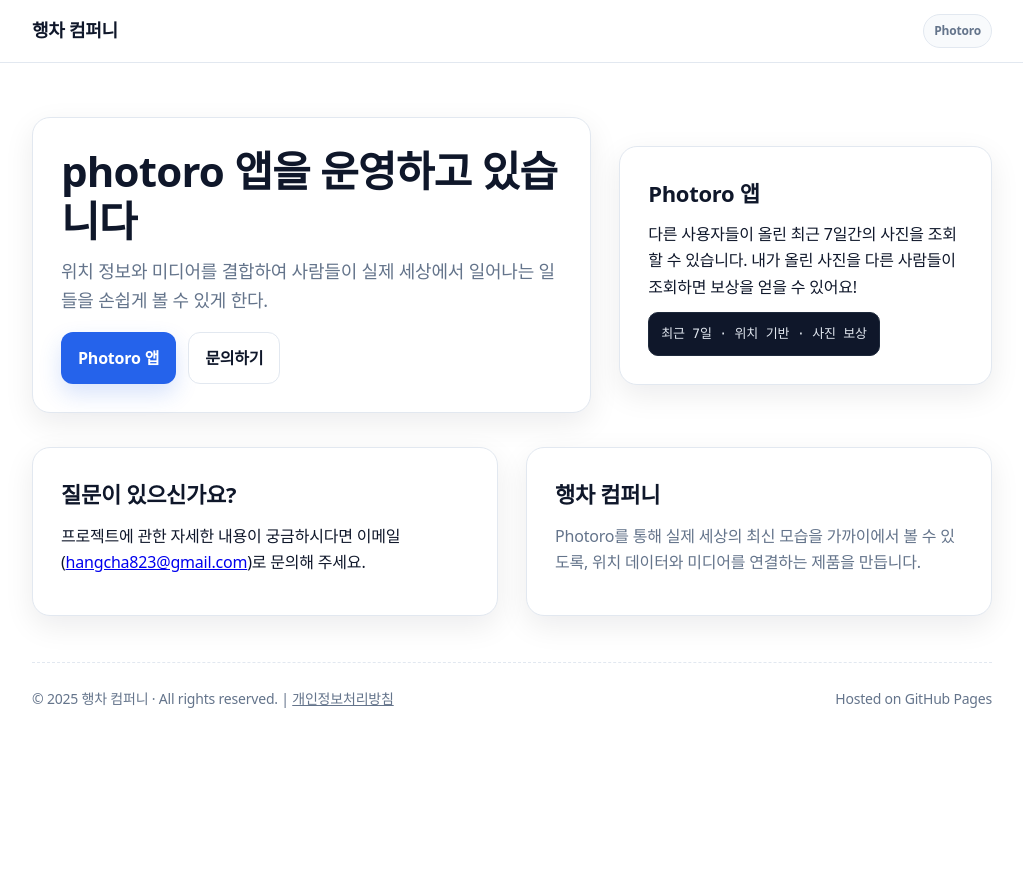
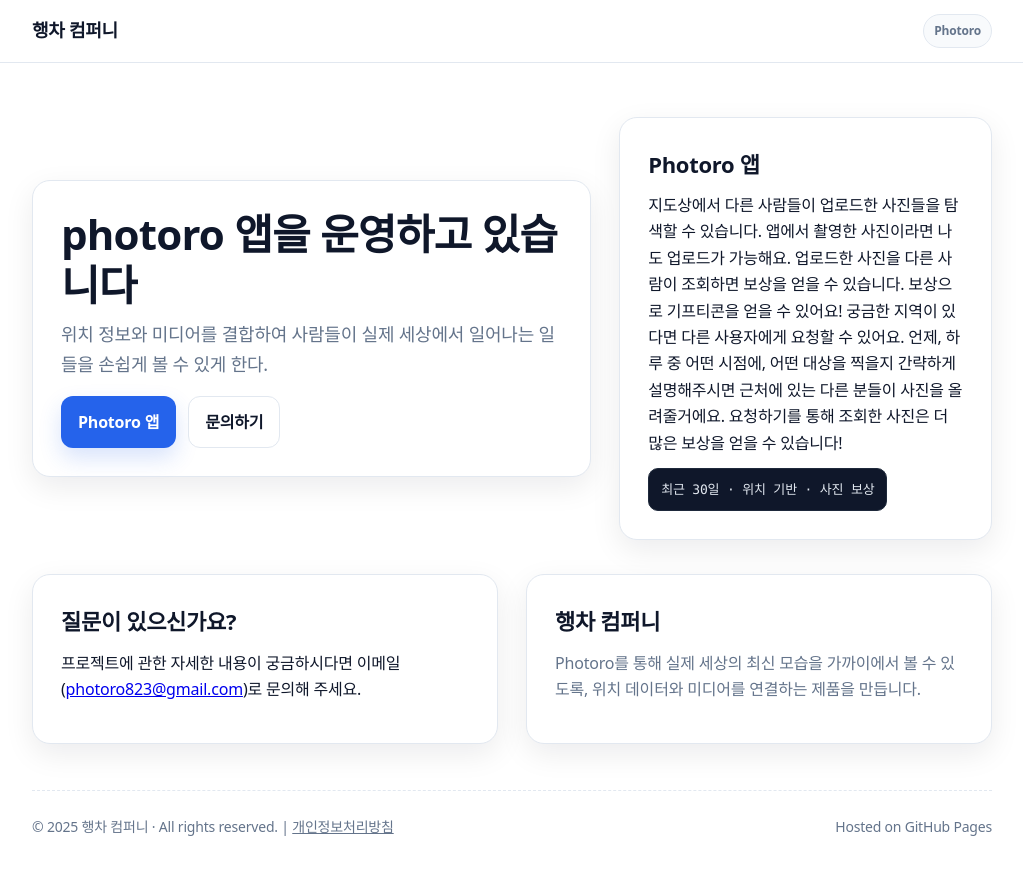
Before and after one commit to photoro823-a11y/photoro823-a11y.github.io, a plain HTML site: page index.html in a window 1280 px wide. Shown: the whole page, without its empty margins (128-1151 px from the left). Before the commit the page ends 800 px from the top, so only its background shows below. Drawn offline with Linux system fonts and the light colour scheme.

Commit message:
Update index.html

```diff
--- a/index.html
+++ b/index.html
@@ -86,15 +86,20 @@
       </div>
       <div class="card">
         <h2>Photoro 앱</h2>
-        <p>다른 사용자들이 올린 최근 7일간의 사진을 조회할 수 있습니다. 내가 올린 사진을 다른 사람들이 조회하면 보상을 얻을 수 있어요!</p>
-        <div style="margin-top:10px"><span class="mono">최근 7일 · 위치 기반 · 사진 보상</span></div>
+        <p>지도상에서 다른 사람들이 업로드한 사진들을 탐색할 수 있습니다. 앱에서 촬영한 사진이라면 나도 업로드가 가능해요. 업로드한 사진을 다른 사람이 조회하면 보상을 얻을 수 있습니다. 보상으로 기프티콘을 얻을 수 있어요!
+
+궁금한 지역이 있다면 다른 사용자에게 요청할 수 있어요.
+언제, 하루 중 어떤 시점에, 어떤 대상을 찍을지 간략하게 설명해주시면
+근처에 있는 다른 분들이 사진을 올려줄거에요.
+요청하기를 통해 조회한 사진은 더 많은 보상을 얻을 수 있습니다!</p>
+        <div style="margin-top:10px"><span class="mono">최근 30일 · 위치 기반 · 사진 보상</span></div>
       </div>
     </section>
 
     <section class="section" id="contact">
       <div class="card">
         <h2>질문이 있으신가요?</h2>
-        <p>프로젝트에 관한 자세한 내용이 궁금하시다면 이메일(<a href="mailto:hangcha823@gmail.com">hangcha823@gmail.com</a>)로 문의해 주세요.</p>
+        <p>프로젝트에 관한 자세한 내용이 궁금하시다면 이메일(<a href="mailto:hangcha823@gmail.com">photoro823@gmail.com</a>)로 문의해 주세요.</p>
       </div>
       <div class="card">
         <h2>행차 컴퍼니</h2>
```
